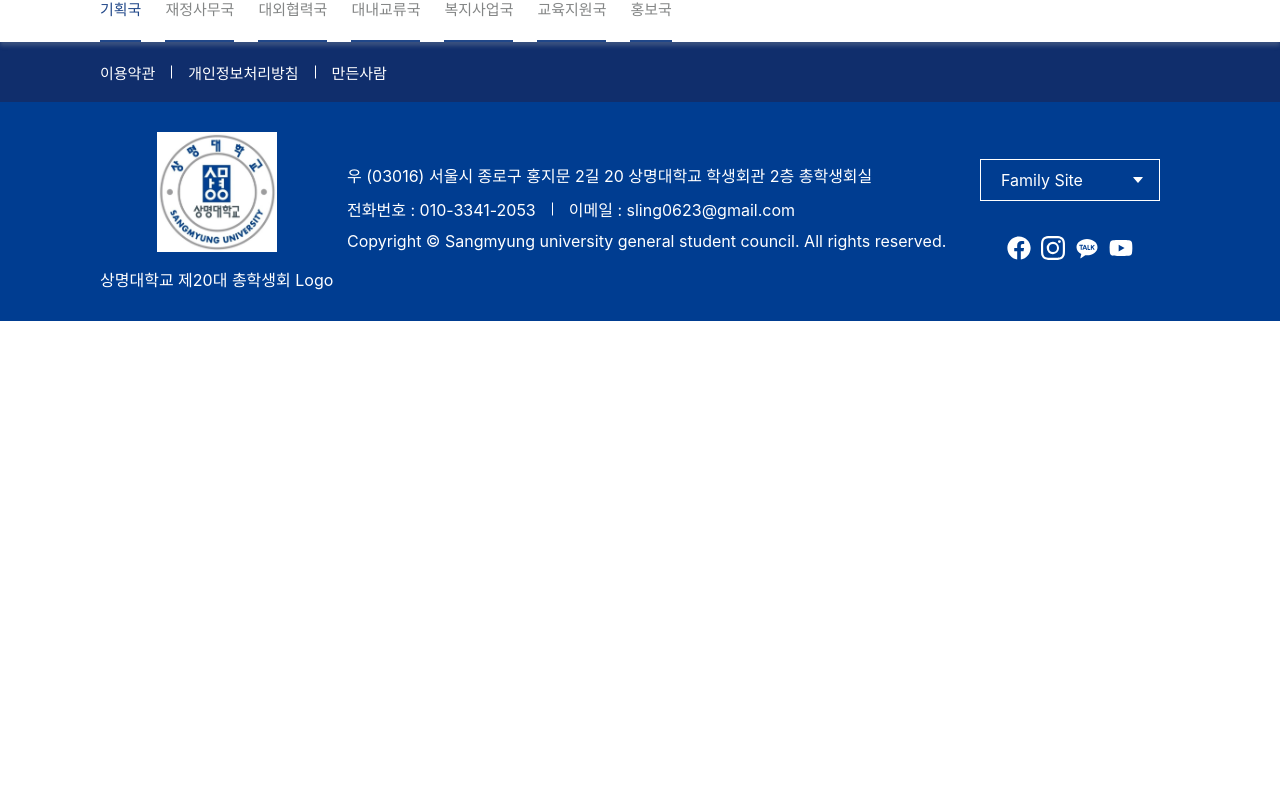
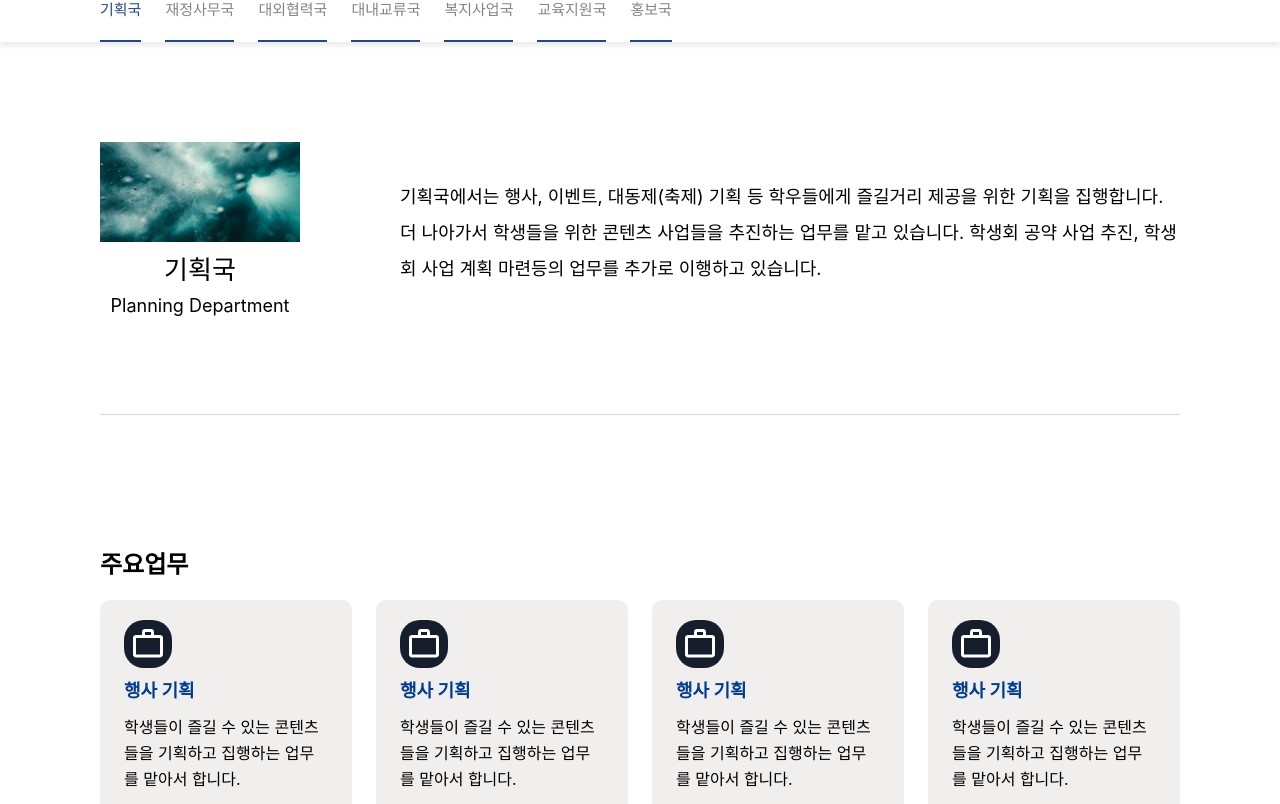
Before and after one commit to sikkzz/Sangmyung-front, a React (Create React App) app: page /department in a window 1280 px wide. Shown: the part 456-1260 px from the top of the page. Before the commit the page ends 800 px from the top, so only its background shows below. Built offline with nearby package versions, Linux system fonts and the light colour scheme.

Commit message:
Feat: feature department introduce

```diff
--- a/src/App.css
+++ b/src/App.css
@@ -7,8 +7,7 @@ html,
 body {
   padding: 0;
   margin: 0;
-  font-family: -apple-system, BlinkMacSystemFont, Segoe UI, Roboto, Oxygen,
-    Ubuntu, Cantarell, Fira Sans, Droid Sans, Helvetica Neue, sans-serif;
+  font-family: Pretendard,-apple-system,BlinkMacSystemFont,system-ui,Roboto,Helvetica Neue,Segoe UI,Apple SD Gothic Neo,Noto Sans KR,Malgun Gothic,sans-serif;
 }
 a {
   color: inherit;
--- /dev/null
+++ b/src/components/DepartContent/DepartContent.tsx
@@ -0,0 +1,14 @@
+import React from "react";
+import DepartIntroduce from "./DepartIntroduce";
+import DepartWork from "./DepartWork";
+
+const DepartContent = () => {
+  return (
+    <>
+      <DepartIntroduce />
+      <DepartWork />
+    </>
+  );
+};
+
+export default DepartContent;
--- /dev/null
+++ b/src/components/DepartContent/DepartContentElements.tsx
@@ -0,0 +1,54 @@
+import styled from "styled-components";
+
+const Layout = styled.div`
+  padding-top: 100px;
+  padding-bottom: 100px;
+`;
+
+const Col = styled.div`
+  max-width: 1120px;
+  padding-left: 20px;
+  padding-right: 20px;
+  margin-left: auto;
+  margin-right: auto;
+`;
+
+const Box = styled.div`
+  display: flex;
+  padding-bottom: 90px;
+  border-bottom: 1px solid rgb(217,217,217);
+`;
+
+const BoxLeft = styled.div`
+  display: flex;
+  flex-direction: column;
+`;
+
+const BoxRight = styled.div`
+    margin-left: 100px;
+    display: flex;
+    align-items: center;
+`;
+
+const ImageBox = styled.div`
+  width: 200px;
+  height: 100px;
+  margin-bottom: 10px;
+`;
+
+const Image = styled.img`
+  width: 100%;
+  height: 100%;
+  object-fit: cover;
+`;
+
+const TextBox = styled.div<{ fontSize: string }>`
+  display: flex;
+  justify-content: center;
+  font-size: ${(props) => props.fontSize};
+  line-height: 36px;
+`;
+
+const Text = styled.p``;
+
+export { Layout, Col, Box, BoxLeft, BoxRight, ImageBox, Image, TextBox, Text };
--- /dev/null
+++ b/src/components/DepartContent/DepartIntroduce.tsx
@@ -0,0 +1,41 @@
+import React from "react";
+import {
+  Layout,
+  Col,
+  Box,
+  BoxLeft,
+  BoxRight,
+  ImageBox,
+  Image,
+  TextBox,
+} from "./DepartContentElements";
+
+import Img from "../../assets/test.jpg";
+
+const DepartIntroduce = () => {
+  return (
+    <Layout>
+      <Col>
+        <Box>
+          <BoxLeft>
+            <ImageBox>
+              <Image src={Img} alt="img" />
+            </ImageBox>
+            <TextBox fontSize="26px">기획국</TextBox>
+            <TextBox fontSize="18px">Planning Department</TextBox>
+          </BoxLeft>
+          <BoxRight>
+            <TextBox fontSize="18px">
+              기획국에서는 행사, 이벤트, 대동제(축제) 기획 등 학우들에게
+              즐길거리 제공을 위한 기획을 집행합니다. 더 나아가서 학생들을 위한
+              콘텐츠 사업들을 추진하는 업무를 맡고 있습니다. 학생회 공약 사업
+              추진, 학생회 사업 계획 마련등의 업무를 추가로 이행하고 있습니다.
+            </TextBox>
+          </BoxRight>
+        </Box>
+      </Col>
+    </Layout>
+  );
+};
+
+export default DepartIntroduce;
--- /dev/null
+++ b/src/components/DepartContent/DepartWork.tsx
@@ -0,0 +1,46 @@
+import React from "react";
+import {
+  Layout,
+  Col,
+  Box,
+  Title,
+  WorkBox,
+  WorkInnerBox,
+  ItemBox,
+  IconBox,
+  WorkTitle,
+  WorkContent,
+} from "./DepartWorkElements";
+
+import Icons from "../../constants/icon";
+
+const DepartWork = () => {
+  const count = [1, 2, 3, 4];
+  return (
+    <Layout>
+      <Col>
+        <Box>
+          <Title>주요업무</Title>
+          <WorkBox>
+            {count.map((index) => (
+              <WorkInnerBox key={index}>
+                <ItemBox>
+                  <IconBox>
+                    <Icons.MdWorkOutline size={48} color="#fff" />
+                  </IconBox>
+                </ItemBox>
+                <WorkTitle>행사 기획</WorkTitle>
+                <WorkContent>
+                  학생들이 즐길 수 있는 콘텐츠들을 기획하고 집행하는 업무를
+                  맡아서 합니다.
+                </WorkContent>
+              </WorkInnerBox>
+            ))}
+          </WorkBox>
+        </Box>
+      </Col>
+    </Layout>
+  );
+};
+
+export default DepartWork;
--- /dev/null
+++ b/src/components/DepartContent/DepartWorkElements.tsx
@@ -0,0 +1,77 @@
+import styled from "styled-components";
+
+const Layout = styled.div`
+  padding-top: 30px;
+  padding-bottom: 100px;
+`;
+
+const Col = styled.div`
+  max-width: 1120px;
+  padding-left: 20px;
+  padding-right: 20px;
+  margin-left: auto;
+  margin-right: auto;
+`;
+
+const Box = styled.div`
+  display: flex;
+  flex-direction: column;
+`;
+
+const Title = styled.div`
+  font-size: 24px;
+  font-weight: 700;
+  margin-bottom: 20px;
+`;
+
+const WorkBox = styled.div`
+  display: grid;
+  gap: 1.5rem;
+  grid-template-columns: repeat(4, minmax(0, 1fr));
+`;
+
+const WorkInnerBox = styled.div`
+  padding: 20px 24px;
+  border-radius: 10px;
+  background-color: rgb(250, 251, 252);
+  background-color: #f1eeee;
+`;
+
+const ItemBox = styled.div``;
+
+const IconBox = styled.div`
+  width: 48px;
+  height: 48px;
+  border-radius: 20px;
+  background-color: #161e2d;
+  padding: 6px;
+  margin-bottom: 8px;
+  display: flex;
+  justify-content: center;
+  align-items: center;
+`;
+
+const WorkTitle = styled.div`
+  margin-bottom: 12px;
+  color: var(--main-blue);
+  font-weight: 700;
+  font-size: 18px;
+`;
+
+const WorkContent = styled.div`
+  font-size: 16px;
+  line-height: 26px;
+`;
+
+export {
+  Layout,
+  Col,
+  Box,
+  Title,
+  WorkBox,
+  WorkInnerBox,
+  ItemBox,
+  IconBox,
+  WorkTitle,
+  WorkContent,
+};
--- a/src/pages/DepartmentPage.tsx
+++ b/src/pages/DepartmentPage.tsx
@@ -3,16 +3,19 @@ import Header from "../components/Header/Header";
 import Bio from "../components/Bio/Bio";
 import Footer from "../components/Footer/Footer";
 import Tab from "../components/Tab/Tab";
+import DepartContent from "../components/DepartContent/DepartContent";
 
 import { useParams } from "react-router-dom";
 
 const DepartmentPage = () => {
   const param = useParams();
+  console.log(param.param)
   return (
     <>
       <Header />
       <Bio />
       <Tab state="department" />
+      <DepartContent />
       <Footer />
     </>
   );
```
Also changed, not shown: src/components/DepartContent/DepartIntroduceElements.tsx (added, +52 -0 lines), src/constants/icon/icon.ts (+8 -6 lines), src/assets/icon1.png (added).
